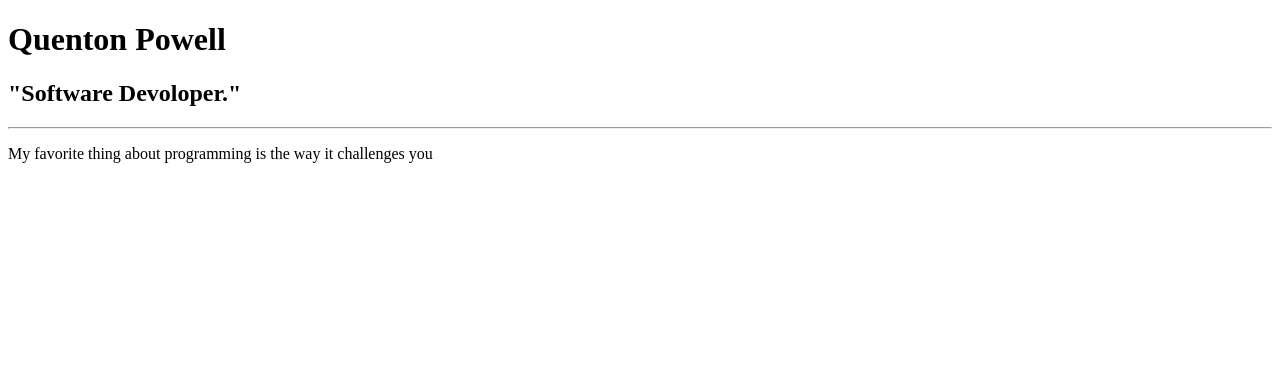
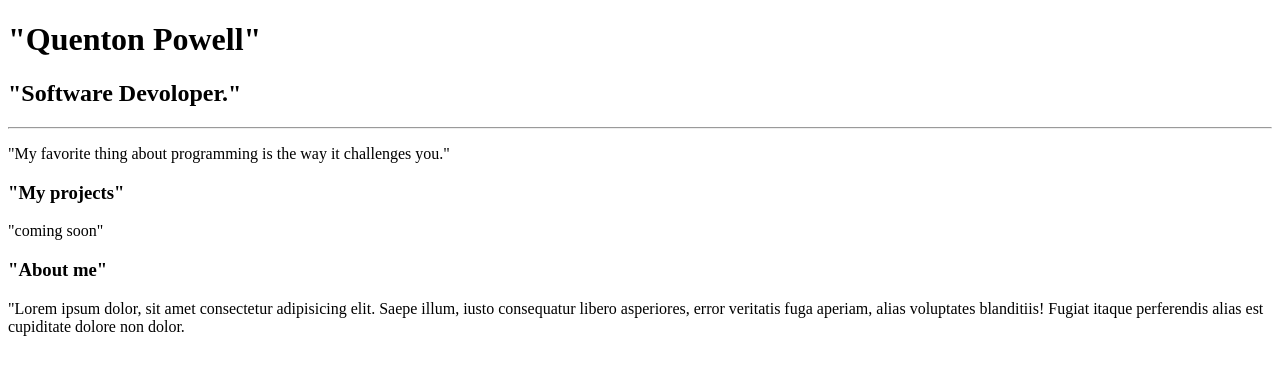
Before and after one commit to QuentonPow311/my--portfolio, a plain HTML site: page index.html in a window 1280 px wide. Drawn offline with Linux system fonts and the light colour scheme.

Commit message:
updated index.html with information

```diff
--- a/index.html
+++ b/index.html
@@ -23,9 +23,16 @@
 		  - Add another H3 that contains "Contact Me," a paragraph tag containing your email, and a paragraph tag containing your phone number (these can be fake!).
 	 -->
     <div>
-     <h1>Quenton Powell</h1>
+
+
+
+        <h1>"Quenton Powell"</h1>
 
     </div>
+
+
+
+
 
     <div>
 
@@ -37,9 +44,16 @@
        </div>
 
 <body>
+
+
+
+
+
+
+
 <p>
 
-    My favorite thing about programming is the way it challenges you
+    "My favorite thing about programming is the way it challenges you."
 
 
 
@@ -48,3 +62,32 @@
 
 
 </body>
+
+
+<h3>"My projects"</h3>
+
+
+<body>
+
+    <p>
+
+
+        "coming soon"
+    </p>
+</body>
+
+
+
+
+<h3>"About me"</h3>
+
+
+
+<body>
+
+    <p>
+
+       <source> "Lorem ipsum dolor, sit amet consectetur adipisicing elit. Saepe illum, iusto consequatur libero asperiores, error veritatis fuga aperiam, alias voluptates blanditiis! Fugiat itaque perferendis alias est cupiditate dolore non dolor.
+
+    </p>
+</body>
```
